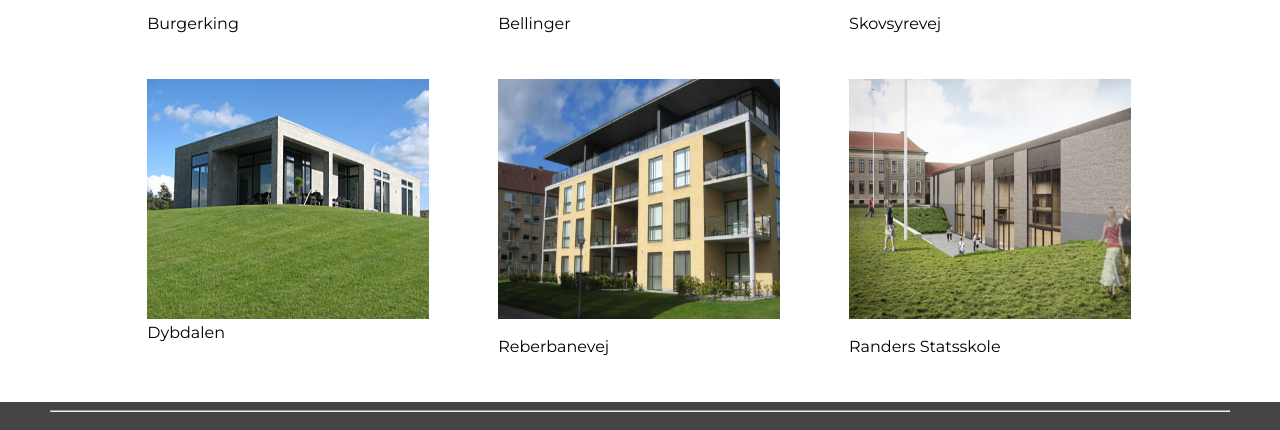
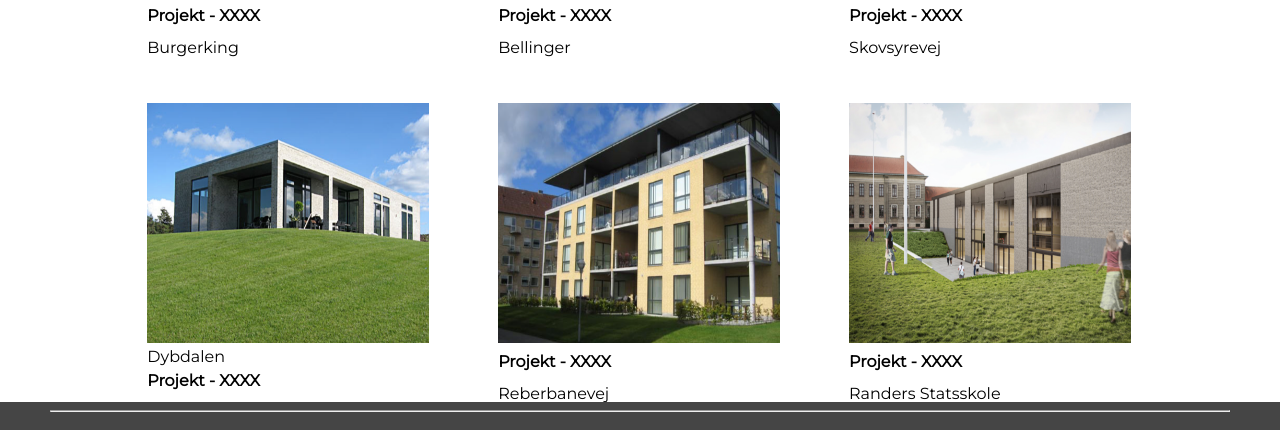
Before and after one commit to sim0n12345/swark, a plain HTML site: page projekter.html in a window 1280 px wide. Shown: the part 492-922 px from the top of the page. Drawn offline with nearby package versions, Linux system fonts and the light colour scheme.

Commit message:
Revert "dada"
This reverts commit 7fe6a56cc8c905a0ea025e4809477da6294f1a4e.

```diff
--- a/css/stylesheet.css
+++ b/css/stylesheet.css
@@ -86,7 +86,7 @@
 
 
 
-@media only screen and (min-width: 769px, max-width:991px){
+
 
 
 
--- a/projekter.html
+++ b/projekter.html
@@ -64,7 +64,7 @@
         <a href="projekt1.html">
             <img class="image projektsize" src="images/bk.png" alt="hus" width="22vw" height="30vh">
         </a>
-             <div class="prospacing desc"><h2></h2></div>
+             <div class="prospacing desc"><h2>Projekt - XXXX</h2></div>
             <div class="middle">
             <div class="text"> Burgerking</div>
             </div>
@@ -75,7 +75,7 @@
              <div class="gallery">
 
                  <img class="image projektsize" src="images/brille.png" alt="hus" width="22vw" height="30vh">
-        <div class="prospacing desc"><h2></h2></div>
+        <div class="prospacing desc"><h2>Projekt - XXXX</h2></div>
                   <div class="middle2">
             <div class="text"> Bellinger </div>
             </div>
@@ -85,7 +85,7 @@
     <div class="gallery">
 
             <img class="image projektsize" src="images/hu44.jpg" alt="hus" width="22vw" height="30vh">
-        <div class="prospacing desc"><h2></h2></div>
+        <div class="prospacing desc"><h2>Projekt - XXXX</h2></div>
              <div class="middle3">
             <div class="text"> Skovsyrevej </div>
             </div>
@@ -102,7 +102,7 @@
 
 
 
-        <div class="prospacing desc"><h2></h2></div>
+        <div class="prospacing desc"><h2>Projekt - XXXX</h2></div>
     </div>
 
 
@@ -111,7 +111,7 @@
 
 
             <img class="image projektsize" src="images/pleje.png" alt="hus" width="22vw" height="30vh">
-        <div class="prospacing desc"><h2></h2></div>
+        <div class="prospacing desc"><h2>Projekt - XXXX</h2></div>
           <div class="middle5">
             <div class="text"> Reberbanevej </div>
             </div>
@@ -126,7 +126,7 @@
 
 
            <img class="image projektsize" src="images/skole.png" alt="hus" width="22vw" height="30vh">
-                   <div class="prospacing desc"><h2></h2></div>
+                   <div class="prospacing desc"><h2>Projekt - XXXX</h2></div>
              <div class="middle6">
             <div class="text"> Randers Statsskole </div>
             </div>
```
Also changed, not shown: profil.html (+3 -0 lines), projekt1.html (+1 -1 lines), 1 other file.
